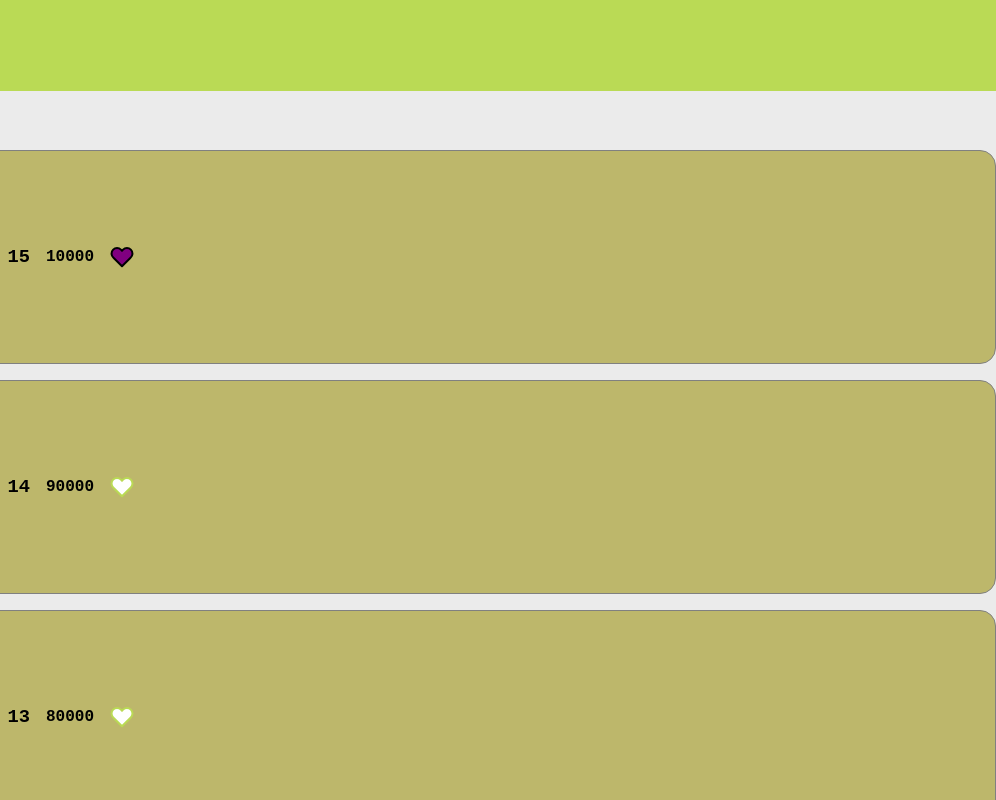
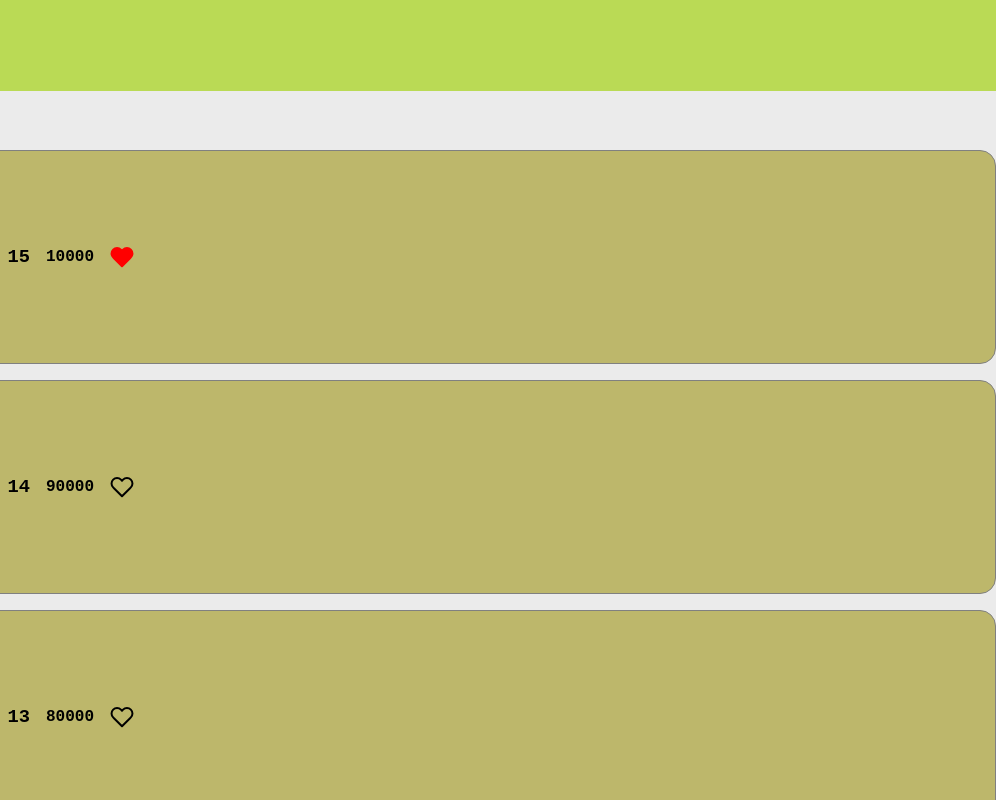
Before and after one commit to TomChrister/javascript-week1, a plain HTML site: page building-a-favourite-page/index.html in a window 1280 px wide. Both pictures are taken after a click on the icon 406 px from the left and 257 px from the top of the page. Shown: the top 800 px of the page, 284-1280 px from the left. Drawn offline with Linux system fonts and the light colour scheme.

Commit message:
no message

```diff
--- a/building-a-favourite-page/css/styles.css
+++ b/building-a-favourite-page/css/styles.css
@@ -57,8 +57,3 @@ h1 {
     align-items: center;
     gap: 1rem;
 }
-
-.active-heart {
-    fill: white;
-    stroke: #BADA55;
-}
--- a/building-a-favourite-page/js/main.js
+++ b/building-a-favourite-page/js/main.js
@@ -1,11 +1,10 @@
 import products from "./data/products.js";
 
-// 1. step select the products container
 const  productContainer = document.querySelector(".products-container");
 
-// 2. fill the container of the products
-
+/*
 getExistingFavs()
+*/
 
 for (let i = 0; i < products.length; i++) {
     productContainer.innerHTML += `
@@ -14,11 +13,11 @@ for (let i = 0; i < products.length; i++) {
             <h3>${products[i].name}</h3>
             <h4>${products[i].price}</h4>
             <span class="heart-container">
-                <svg class="heart active-heart"
+                <svg class="heart"
                     data-name="${products[i].name}"
                     data-id="${products[i].id}"
                     data-price="${products[i].price}"
-                    xmlns="http://www.w3.org/2000/svg" width="24" height="24" viewBox="0 0 24 24" fill="purple"
+                    xmlns="http://www.w3.org/2000/svg" width="24" height="24" viewBox="0 0 24 24" fill="none"
                     stroke="#000000" stroke-width="2" stroke-linecap="round" stroke-linejoin="round">
                     <path d="M20.84 4.61a5.5 5.5 0 0 0-7.78 0L12 5.67l-1.06-1.06a5.5 5.5 0 0 0-7.78 7.78l1.06 1.06L12 21.23l7.78-7.78 1.06-1.06a5.5 5.5 0 0 0 0-7.78z"></path>
                 </svg>
@@ -28,27 +27,22 @@ for (let i = 0; i < products.length; i++) {
 }
 
 // 3. check if any of the fav btn clicked
-const favourites = document.querySelectorAll("svg");
+const favourites = document.querySelectorAll(".heart");
 
 /*function handleClick(event) {
     event.target.classList.toggle("active-heart");
 }*/
 
+/*
 const mySavedFavs = getExistingFavs();
-console.log(getExistingFavs());
-
-
+*/
 
 let favs = [];
 for (let x = 0; x < favourites.length; x++) {
-    favourites[x].addEventListener("click", function (event) {
+    favourites[x].addEventListener("click", function () {
         this.classList.toggle("active-heart");
 
-        console.log(this.dataset.name);
-        console.log(this.dataset.id);
-        console.log(this.dataset.price);
-
-        const fav = {
+        let fav = {
             name: this.dataset.name,
             id: this.dataset.id,
             price: this.dataset.price
@@ -62,16 +56,15 @@ for (let x = 0; x < favourites.length; x++) {
             window.localStorage.setItem("favourites", JSON.stringify(favs));
         }
 
-        console.log(favs);
     });
 }
 
+/*
 function getExistingFavs (){
     const savedFavs = window.localStorage.getItem("favourites");
-    console.log("Saved favs", savedFavs);
     if (!savedFavs){
         return []
     } else {
         return JSON.parse(savedFavs);
     }
-}
+}*/
```
